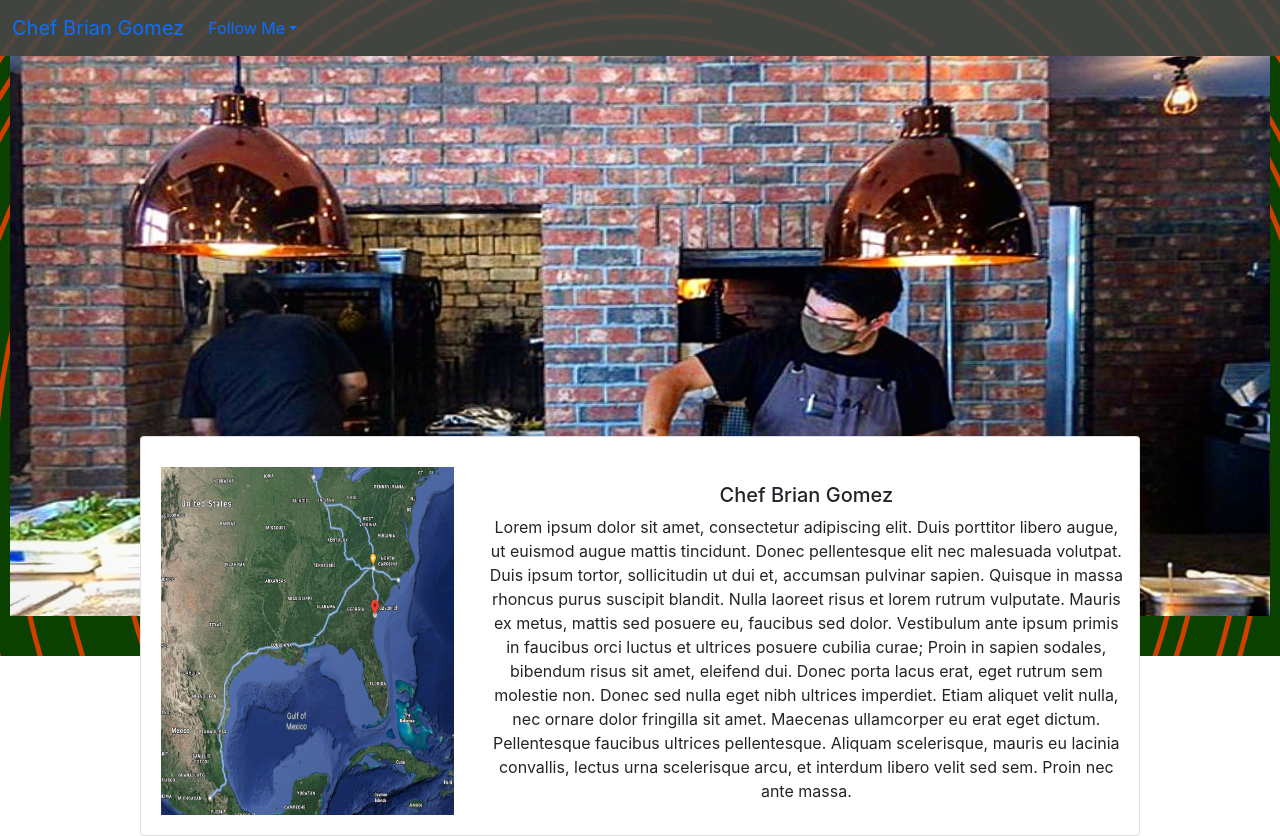
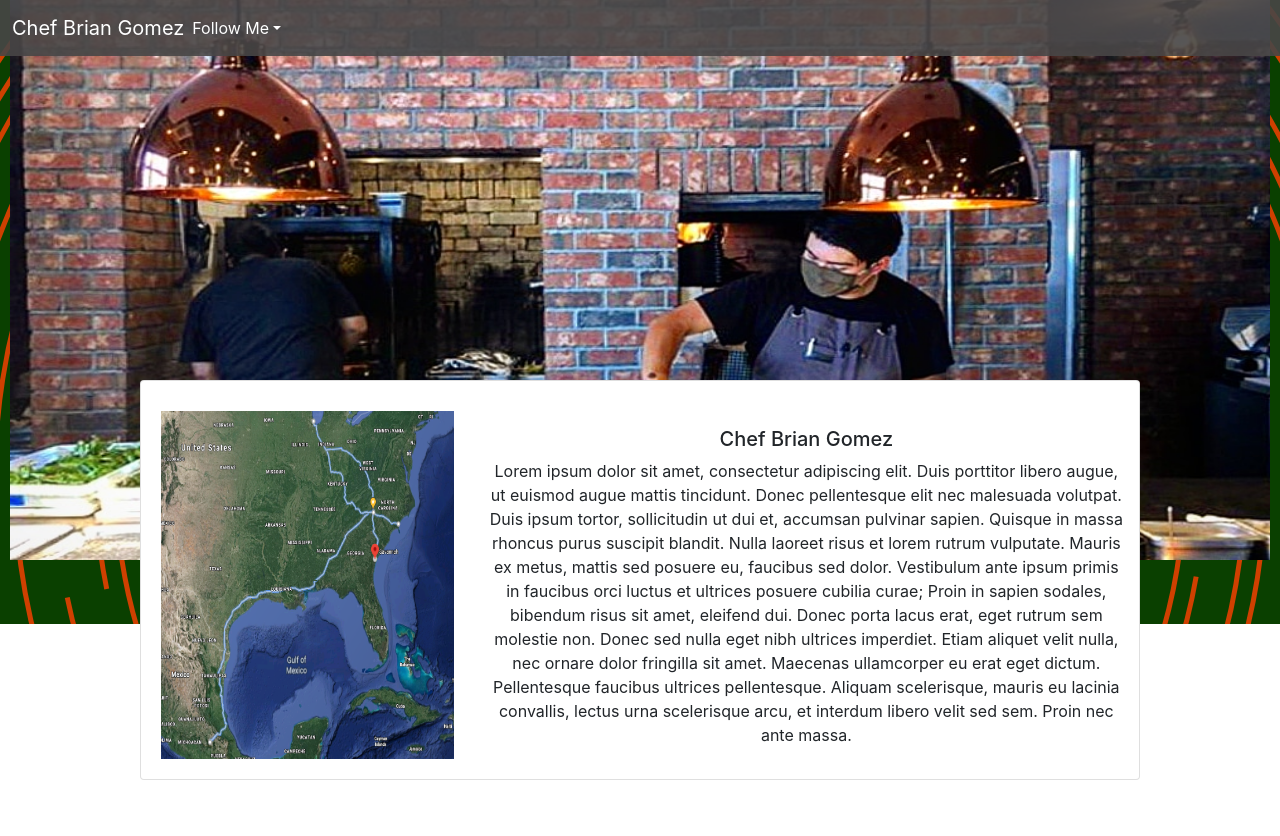
Before and after one commit to cag-martinez/brian_culinary_page, a React (Create React App) app: page / in a window 1280 px wide. After the commit the page ends 800 px from the top, so only its background shows below. Built offline with nearby package versions, Linux system fonts and the light colour scheme.

Commit message:
Pictures component

```diff
--- a/src/App.js
+++ b/src/App.js
@@ -4,7 +4,7 @@ import './App.css';
 import Header from "./components/header/Header";
 import AboutMe from "./components/about/AboutMe";
 import Navbar from "./components/navbar/Navbar";
-
+import Pictures from "./components/pictures/Pictures";
 
 function App() {
   return (
@@ -12,6 +12,7 @@ function App() {
       <Navbar />
       <Header />
       <AboutMe />
+      <Pictures />
     </div>
   );
 }
--- a/src/components/about/AboutMe.js
+++ b/src/components/about/AboutMe.js
@@ -7,7 +7,7 @@ function AboutMe() {
     <div>
       <div
         className="container"
-        style={{ justifyContent: "center", display: "flex", padding: "-310px" }}
+        style={{ justifyContent: "center", display: "flex" }}
       >
         <div
           className="card mb-8"
--- a/src/components/header/Header.js
+++ b/src/components/header/Header.js
@@ -15,9 +15,10 @@ function Header() {
             backgroundPosition: "center",
             backgroundRepeat: "no-repeat",
             backgroundAttachment: "fixed",
+
             opacity: "100%",
            // clipPath: "polygon(100% 0, 100% 75%, 69% 100%, 0 85%, 0 0)",
-            backgroundAttachment: "fixed",
+
           }}
         />
       </section>
--- a/src/components/navbar/Navbar.js
+++ b/src/components/navbar/Navbar.js
@@ -3,14 +3,14 @@ import "./navbar.css";
 
 function Navbar() {
   return (
-    <nav className="navbar navbar-expand-lg ">
-      <div className="container-fluid">
-        <a className="navbar-brand" href="#">
+    <nav className="navbar navbar-expand-lg mx-auto">
+      <div className="container-fluid mx-auto">
+        <a className="navbar-brand mx-auto" href="#" style={{color: "white"}}>
           Chef Brian Gomez
         </a>
-        <div className="collapse navbar-collapse" id="navbarNavDropdown">
+        <div className="collapse navbar-collapse" id="navbarNavDropdown" >
           <ul className="navbar-nav">
-            <li className="nav-item dropdown">
+            <li className="nav-item dropdown" >
               <a
                 className="nav-link dropdown-toggle"
                 href="#"
@@ -18,6 +18,7 @@ function Navbar() {
                 role="button"
                 data-bs-toggle="dropdown"
                 aria-expanded="true"
+                style={{color: "white"}}
               >
                 Follow Me
               </a>
--- a/src/components/navbar/navbar.css
+++ b/src/components/navbar/navbar.css
@@ -1,4 +1,7 @@
 .navbar {
     /* padding-top: -10px; */
     background-color: rgba(72, 70, 70, 0.906);
-}
+    position: fixed;
+    top: 0;
+    width: 100%;
+  }
--- /dev/null
+++ b/src/components/pictures/Pictures.js
@@ -0,0 +1,14 @@
+import React from "react";
+
+function Pictures () {
+    return(
+        <div>
+            <container>
+            pictured will go here
+            </container>
+        </div>
+
+    )
+};
+
+export default Pictures;
```
